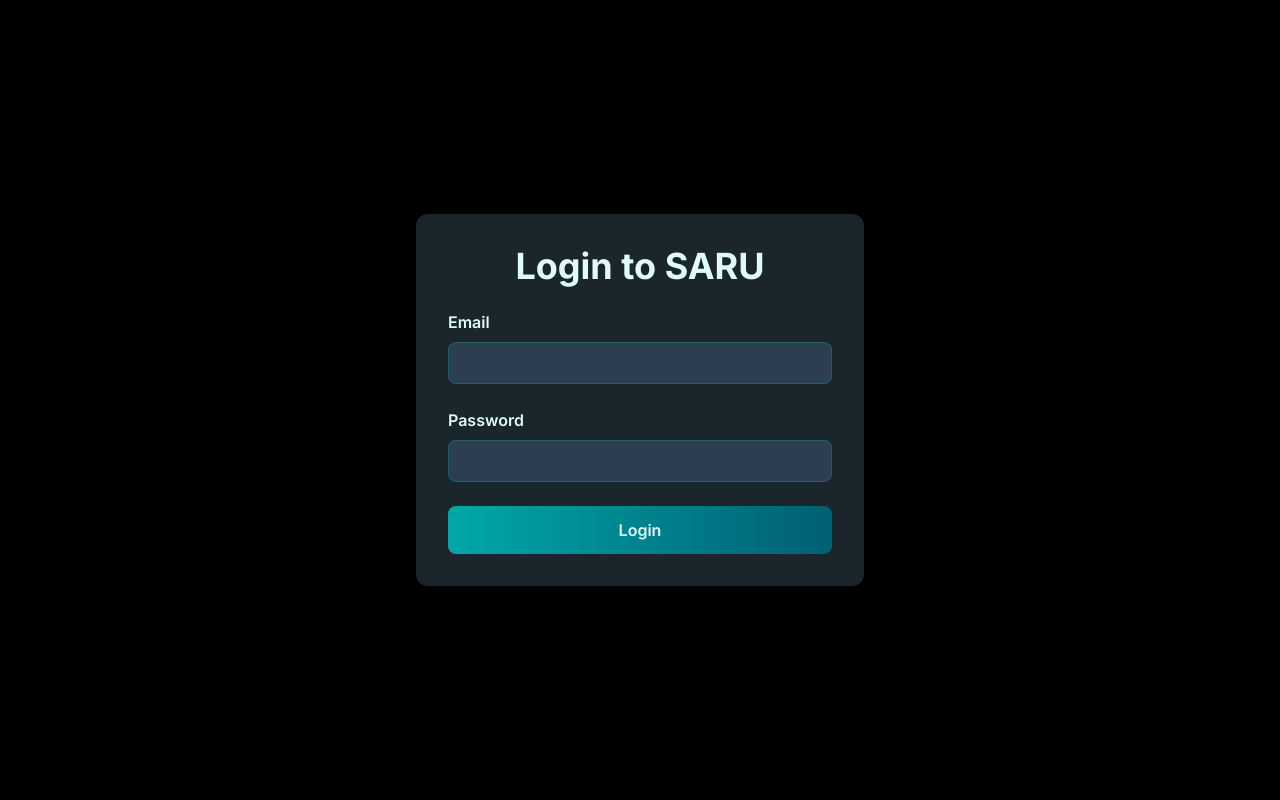
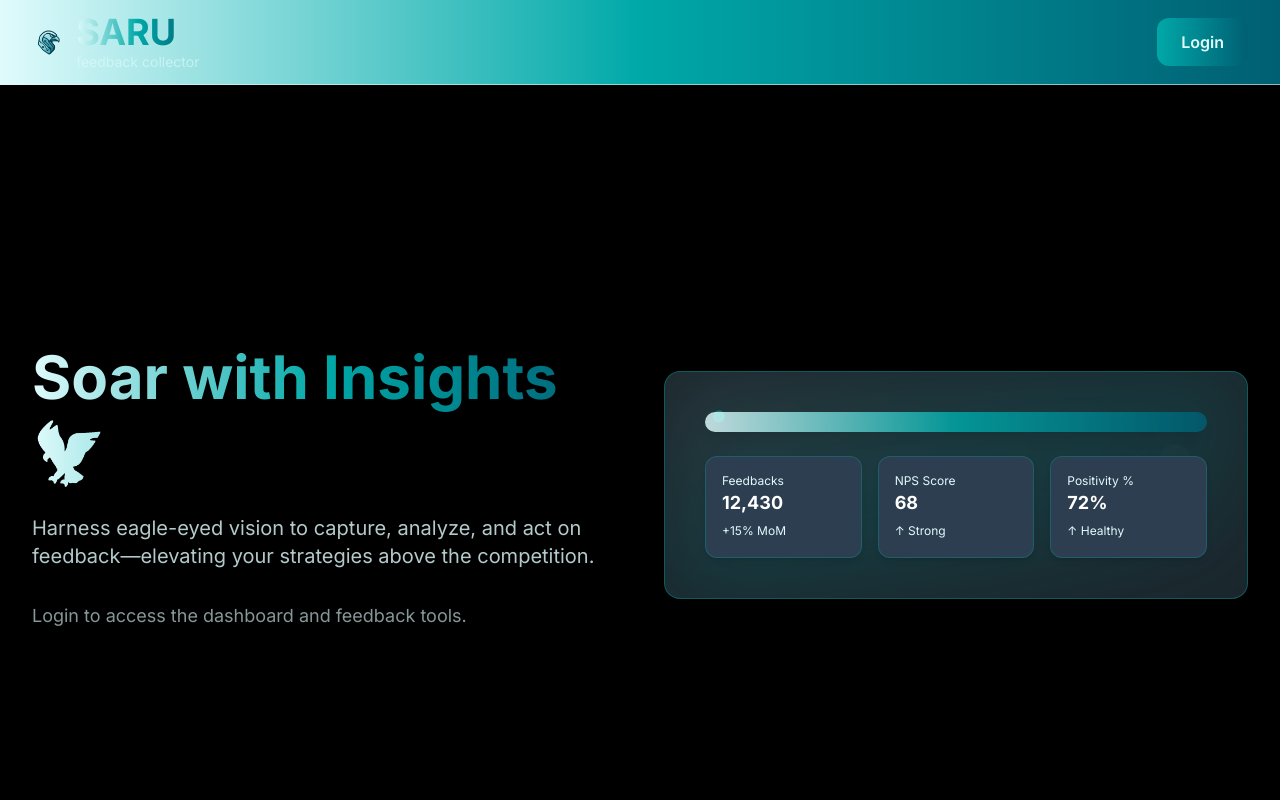
Before and after one commit to SreekarMaddala/SARU-frontend, a React (Vite) app in the folder frontend/: page / in a window 1280 px wide. Shown: the top 800 px of the page. Built offline with nearby package versions, Linux system fonts and the light colour scheme.

Commit message:
added real time brand front end

```diff
--- a/frontend/src/App.jsx
+++ b/frontend/src/App.jsx
@@ -1,6 +1,6 @@
 import { BrowserRouter as Router, Routes, Route, Navigate } from 'react-router-dom';
 import { AuthProvider, useAuth } from './contexts/AuthContext';
-import Welcome from './components/Welcome';
+import Home from './components/Home';
 import FeedbackTablePage from './pages/FeedbackTablePage';
 import DashboardPage from './pages/DashboardPage';
 
@@ -15,7 +15,7 @@ function App() {
     <AuthProvider>
       <Router>
         <Routes>
-          <Route path="/" element={<Welcome />} />
+          <Route path="/" element={<Home />} />
           <Route path="/feedback-table" element={<ProtectedRoute><FeedbackTablePage /></ProtectedRoute>} />
           <Route path="/dashboard" element={<ProtectedRoute><DashboardPage /></ProtectedRoute>} />
         </Routes>
--- /dev/null
+++ b/frontend/src/components/Home.jsx
@@ -0,0 +1,202 @@
+import { useState } from "react";
+import { useAuth } from "../contexts/AuthContext";
+import { Link } from "react-router-dom";
+
+export default function Home() {
+  const { isAuthenticated, login, logout, loading } = useAuth();
+  const [email, setEmail] = useState("");
+  const [password, setPassword] = useState("");
+  const [error, setError] = useState("");
+  const [showLogin, setShowLogin] = useState(false);
+
+  const handleLogin = async (e) => {
+    e.preventDefault();
+    setError("");
+    if (!email.trim() || !password.trim()) {
+      setError("Email and password are required.");
+      return;
+    }
+    const result = await login(email, password);
+    if (!result.success) {
+      setError(result.message || "Login failed.");
+    } else {
+      setShowLogin(false);
+      window.location.href = "/dashboard";
+    }
+  };
+
+  const handleLogout = () => {
+    logout();
+    window.location.href = "/";
+  };
+
+  if (loading) return <div className="min-h-screen flex items-center justify-center bg-saru-black text-saru-cyan">Loading...</div>;
+
+  return (
+    <div className="min-h-screen bg-saru-black">
+      {/* Navigation with Login */}
+      <nav className="sticky top-0 z-50 bg-gradient-to-r from-saru-cyan via-saru-teal to-saru-teal-dark border-b border-saru-cyan/60 backdrop-blur-md shadow-lg">
+        <div className="flex justify-between items-center px-8 py-3">
+          <div className="flex items-center space-x-4 group">
+            <img
+              src="/logo - Copy.png"
+              alt="Logo"
+              className="h-14 transform transition-transform duration-500 group-hover:scale-110 group-hover:rotate-3"
+            />
+            <div>
+              <h1 className="text-4xl font-extrabold text-transparent bg-clip-text bg-gradient-to-r from-saru-cyan via-saru-teal to-saru-teal-dark">
+                SARU
+              </h1>
+              <p className="text-sm text-saru-cyan/60">
+                feedback collector
+              </p>
+            </div>
+          </div>
+          <div className="flex items-center space-x-4">
+            {isAuthenticated ? (
+              <>
+                <Link
+                  to="/dashboard"
+                  className="text-saru-cyan hover:text-saru-teal transition duration-300"
+                >
+                  Dashboard
+                </Link>
+                <Link
+                  to="/feedback-table"
+                  className="text-saru-cyan hover:text-saru-teal transition duration-300"
+                >
+                  Feedback Table
+                </Link>
+                <button
+                  onClick={handleLogout}
+                  className="bg-red-600 text-white px-4 py-2 rounded-lg hover:bg-red-700 transition duration-300"
+                >
+                  Logout
+                </button>
+              </>
+            ) : (
+              <div className="relative">
+                <button
+                  onClick={() => setShowLogin(!showLogin)}
+                  className="bg-gradient-to-r from-saru-teal to-saru-teal-dark text-saru-cyan px-6 py-3 rounded-xl font-semibold hover:from-saru-teal-dark hover:to-saru-teal transition duration-300"
+                >
+                  Login
+                </button>
+                {showLogin && (
+                  <div className="absolute top-full right-0 mt-2 w-80 bg-saru-slate rounded-xl p-6 shadow-lg border border-saru-teal/30">
+                    <h3 className="text-xl font-semibold text-saru-cyan mb-4">Login to SARU</h3>
+                    <form onSubmit={handleLogin} className="space-y-4">
+                      <div>
+                        <label htmlFor="email" className="block text-saru-cyan mb-1 text-sm">Email</label>
+                        <input
+                          id="email"
+                          type="email"
+                          value={email}
+                          onChange={(e) => setEmail(e.target.value)}
+                          className="w-full bg-saru-slate-dark text-saru-cyan border border-saru-teal/30 rounded-lg px-3 py-2 focus:border-saru-teal focus:outline-none"
+                          required
+                        />
+                      </div>
+                      <div>
+                        <label htmlFor="password" className="block text-saru-cyan mb-1 text-sm">Password</label>
+                        <input
+                          id="password"
+                          type="password"
+                          value={password}
+                          onChange={(e) => setPassword(e.target.value)}
+                          className="w-full bg-saru-slate-dark text-saru-cyan border border-saru-teal/30 rounded-lg px-3 py-2 focus:border-saru-teal focus:outline-none"
+                          required
+                        />
+                      </div>
+                      {error && <p className="text-red-500 text-sm">{error}</p>}
+                      <button
+                        type="submit"
+                        className="w-full bg-gradient-to-r from-saru-teal to-saru-teal-dark text-saru-cyan px-4 py-2 rounded-lg font-semibold hover:from-saru-teal-dark hover:to-saru-teal transition duration-300"
+                      >
+                        Login
+                      </button>
+                    </form>
+                  </div>
+                )}
+              </div>
+            )}
+          </div>
+        </div>
+      </nav>
+
+      {/* Hero Section */}
+      <section className="relative min-h-screen flex items-center">
+        <div className="container mx-auto px-8 grid grid-cols-1 lg:grid-cols-2 gap-12 items-center">
+          {/* Text */}
+          <div>
+            <h2 className="text-6xl font-extrabold text-transparent bg-clip-text bg-gradient-to-r from-saru-cyan via-saru-teal to-saru-teal-dark mb-6 leading-tight drop-shadow-lg">
+              Soar with Insights 🦅
+            </h2>
+            <p className="text-xl text-saru-cyan/80 mb-8">
+              Harness eagle-eyed vision to capture, analyze, and act on feedback—elevating your strategies above the competition.
+            </p>
+            {isAuthenticated ? (
+              <div className="space-x-4">
+                <Link
+                  to="/dashboard"
+                  className="bg-gradient-to-r from-saru-teal to-saru-teal-dark text-saru-black px-8 py-4 rounded-xl font-semibold hover:from-saru-teal-dark hover:to-saru-teal transition duration-300 shadow-lg"
+                >
+                  Go to Dashboard
+                </Link>
+                <Link
+                  to="/feedback-table"
+                  className="border-2 border-saru-cyan text-saru-cyan px-8 py-4 rounded-xl font-semibold hover:bg-saru-cyan hover:text-saru-black transition duration-300 shadow-lg"
+                >
+                  View Feedback
+                </Link>
+              </div>
+            ) : (
+              <p className="text-lg text-saru-cyan/60">Login to access the dashboard and feedback tools.</p>
+            )}
+          </div>
+
+          {/* Futuristic Card with Metrics */}
+          <div className="relative">
+            <div className="bg-saru-slate rounded-2xl p-10 shadow-2xl border border-saru-teal/40 relative overflow-hidden group">
+              <div className="absolute inset-0 bg-gradient-to-br from-saru-cyan/10 via-saru-teal/20 to-transparent animate-pulse blur-2xl"></div>
+              <div className="absolute top-0 left-0 w-full h-full pointer-events-none">
+                <div className="absolute w-3 h-3 bg-saru-teal rounded-full animate-bounce top-10 left-12 opacity-70"></div>
+                <div className="absolute w-4 h-4 bg-saru-cyan rounded-full animate-ping top-20 right-16 opacity-70"></div>
+                <div className="absolute w-3 h-3 bg-saru-teal-light rounded-full animate-bounce delay-200 bottom-12 left-1/3 opacity-70"></div>
+              </div>
+              <div className="space-y-6 relative z-10">
+                <div className="bg-gradient-to-r from-saru-cyan via-saru-teal to-saru-teal-dark h-5 rounded-full animate-pulse shadow-lg"></div>
+                <div className="grid grid-cols-3 gap-4 mt-8">
+                  <div className="p-4 rounded-xl bg-saru-slate-dark border border-saru-teal/30 shadow-md hover:shadow-saru-teal/40 transition transform hover:scale-105">
+                    <p className="text-saru-teal-light text-xs">Feedbacks</p>
+                    <h3 className="text-white font-bold text-lg">12,430</h3>
+                    <span className="text-saru-cyan text-xs">+15% MoM</span>
+                  </div>
+                  <div className="p-4 rounded-xl bg-saru-slate-dark border border-saru-teal/30 shadow-md hover:shadow-saru-teal/40 transition transform hover:scale-105">
+                    <p className="text-saru-teal-light text-xs">NPS Score</p>
+                    <h3 className="text-white font-bold text-lg">68</h3>
+                    <span className="text-saru-cyan text-xs">↑ Strong</span>
+                  </div>
+                  <div className="p-4 rounded-xl bg-saru-slate-dark border border-saru-teal/30 shadow-md hover:shadow-saru-teal/40 transition transform hover:scale-105">
+                    <p className="text-saru-teal-light text-xs">Positivity %</p>
+                    <h3 className="text-white font-bold text-lg">72%</h3>
+                    <span className="text-saru-cyan text-xs">↑ Healthy</span>
+                  </div>
+                </div>
+              </div>
+            </div>
+          </div>
+        </div>
+      </section>
+
+      {/* Footer */}
+      <footer className="bg-saru-black-light py-8">
+        <div className="container mx-auto px-8 text-center">
+          <p className="text-saru-cyan">
+            Built with 🦅 vision · Feedback Collector 2025
+          </p>
+        </div>
+      </footer>
+    </div>
+  );
+}
```
Also changed, not shown: 1 other file (tests, documents, lock files or other folders).
